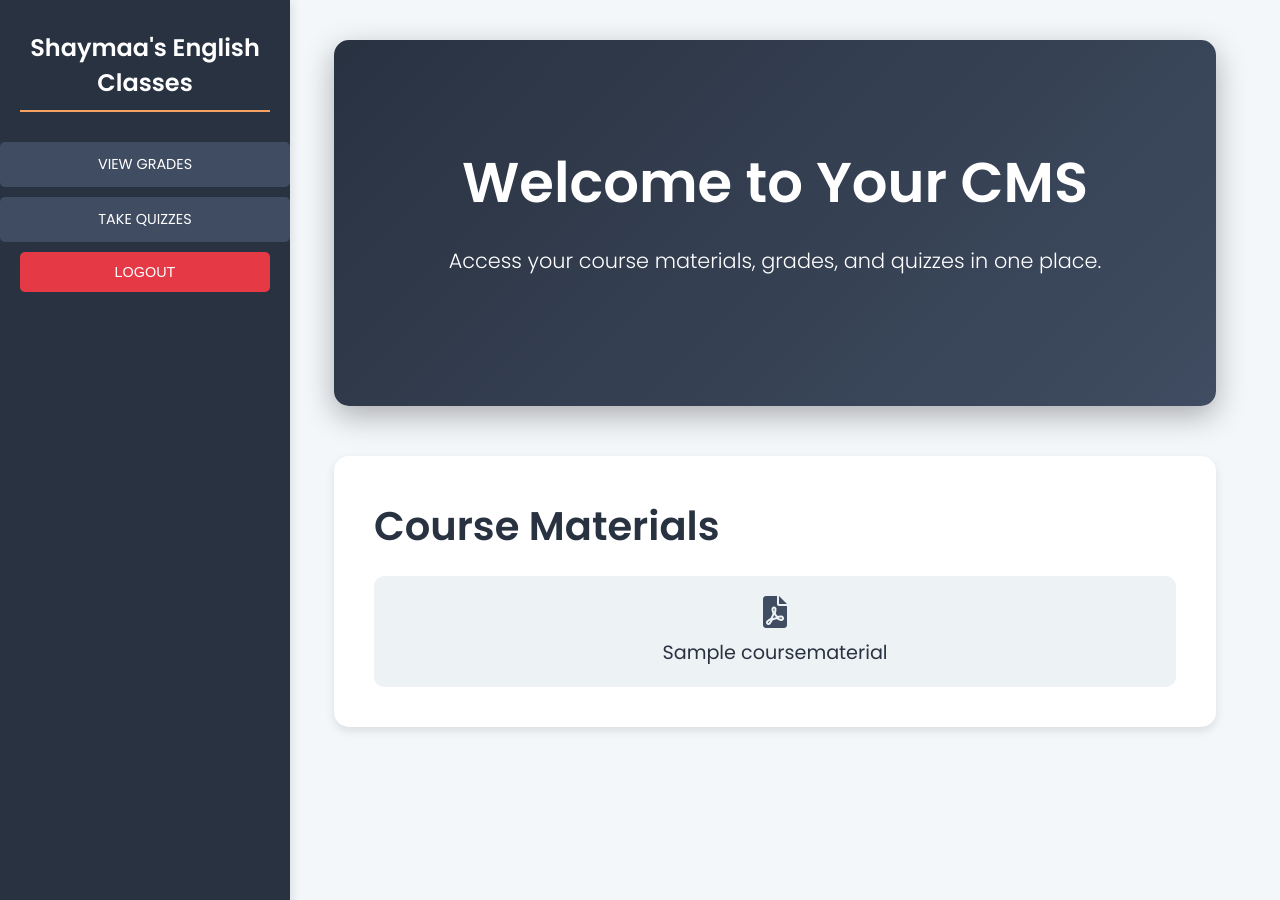
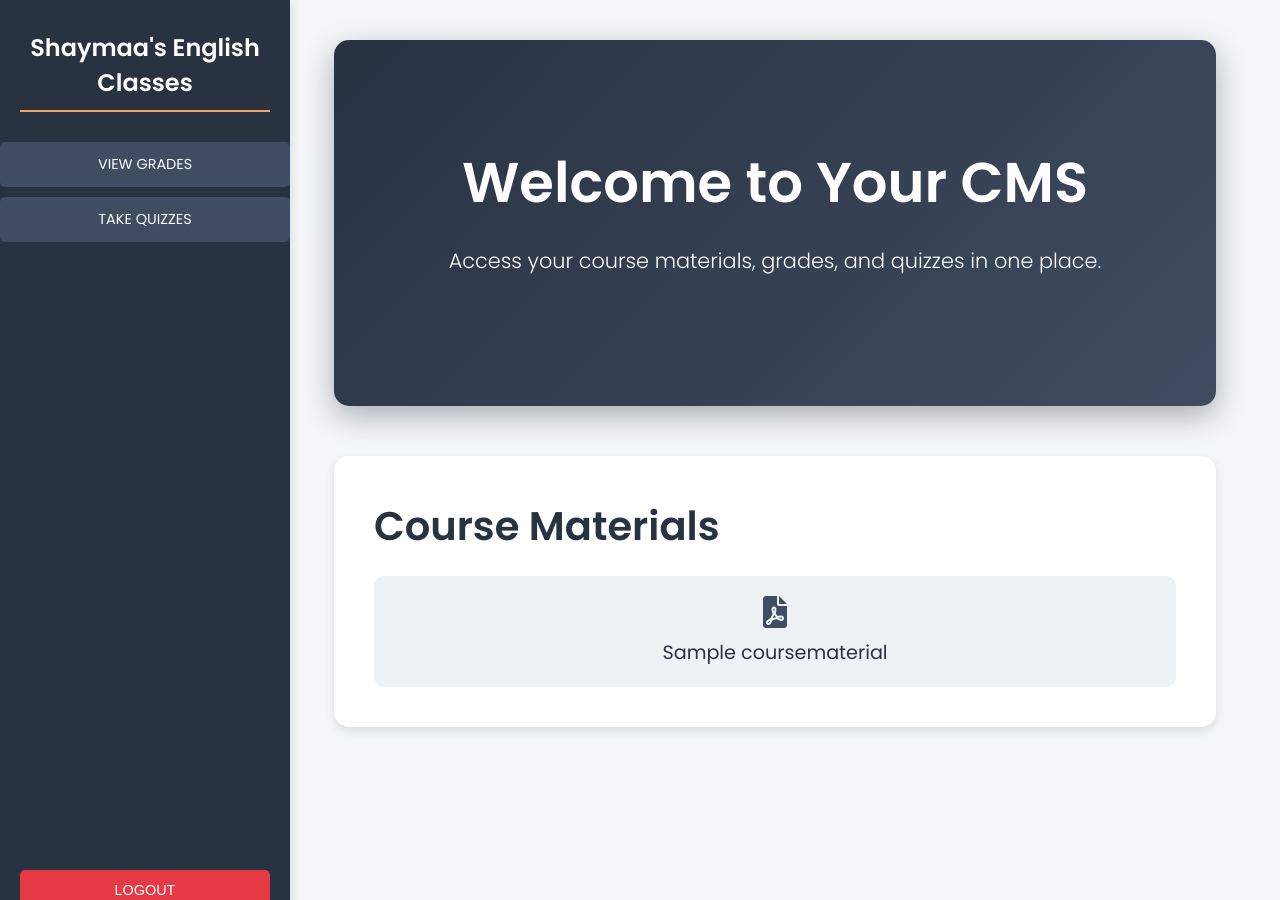
Before and after one commit to mohamed3610/Classroom, a Django app: template Classroom/cms/templates/cms/student_cms.html in a window 1280 px wide. Run offline with Django 5.2, Linux system fonts and the light colour scheme; the template is opened without the code that fills it: values that come from a table or form of the project are taken from there, others are empty; tables that the repository leaves empty hold one stand-in row (values such as "Sample post").

Commit message:
cms update

```diff
--- a/Classroom/cms/templates/cms/student_cms.html
+++ b/Classroom/cms/templates/cms/student_cms.html
@@ -41,6 +41,14 @@
       top: 0;
       left: 0;
       box-shadow: 2px 0 10px rgba(0, 0, 0, 0.1);
+      display: flex;
+      flex-direction: column;
+      align-items: center;
+    }
+
+    .sidebar-content {
+      flex-grow: 1; /* Push the logout button to the bottom */
+      width: 100%;
       display: flex;
       flex-direction: column;
       align-items: center;
@@ -228,9 +236,11 @@
 <body>
   <!-- Sidebar -->
   <div class="sidebar">
-    <div class="sidebar-title">Shaymaa's English Classes</div>
-    <a href="{% url 'cms:grades_page' %}" class="cta-button">View Grades</a>
-    <a href="{% url 'cms:quizzes_page' %}" class="cta-button">Take Quizzes</a>
+    <div class="sidebar-content">
+      <div class="sidebar-title">Shaymaa's English Classes</div>
+      <a href="{% url 'cms:grades_page' %}" class="cta-button">View Grades</a>
+      <a href="{% url 'cms:quizzes_page' %}" class="cta-button">Take Quizzes</a>
+    </div>
     <!-- Logout Button -->
     <form action="{% url 'logout' %}" method="post" style="width: 100%;">
       {% csrf_token %}
```
